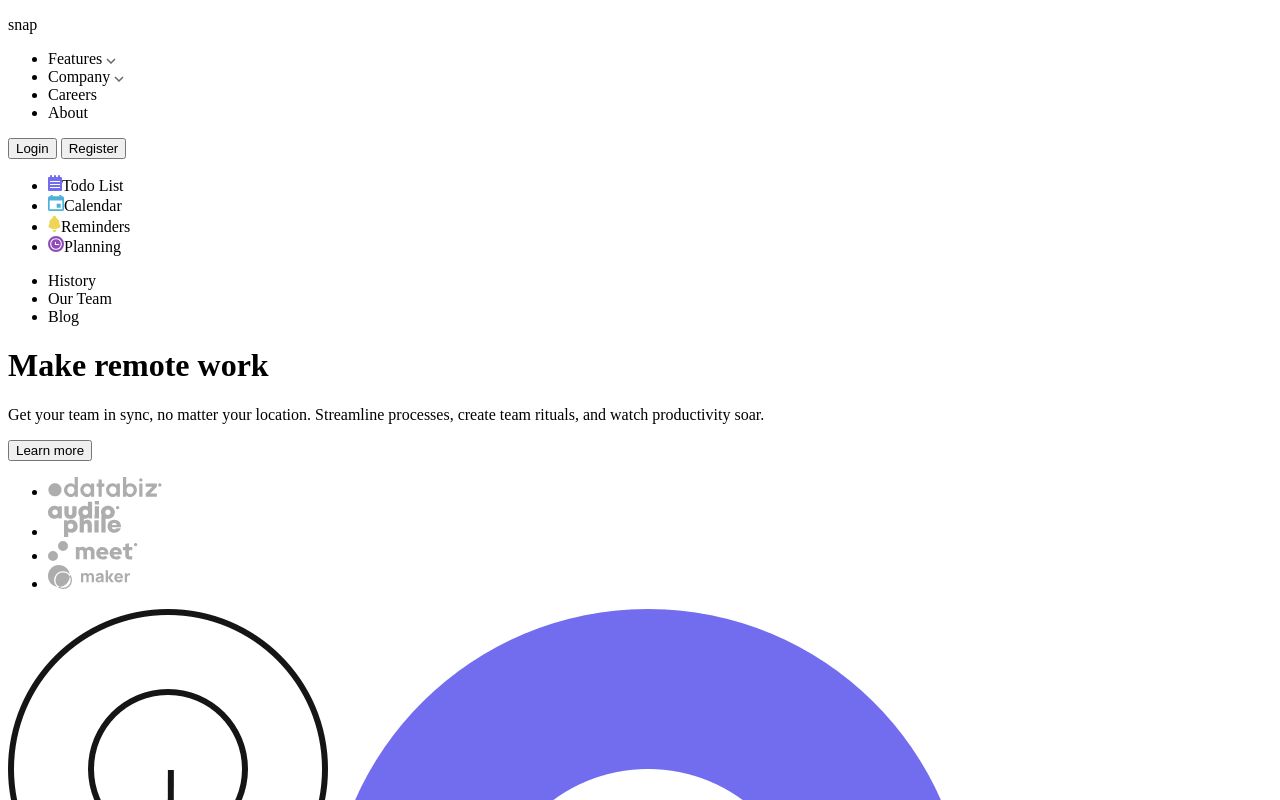
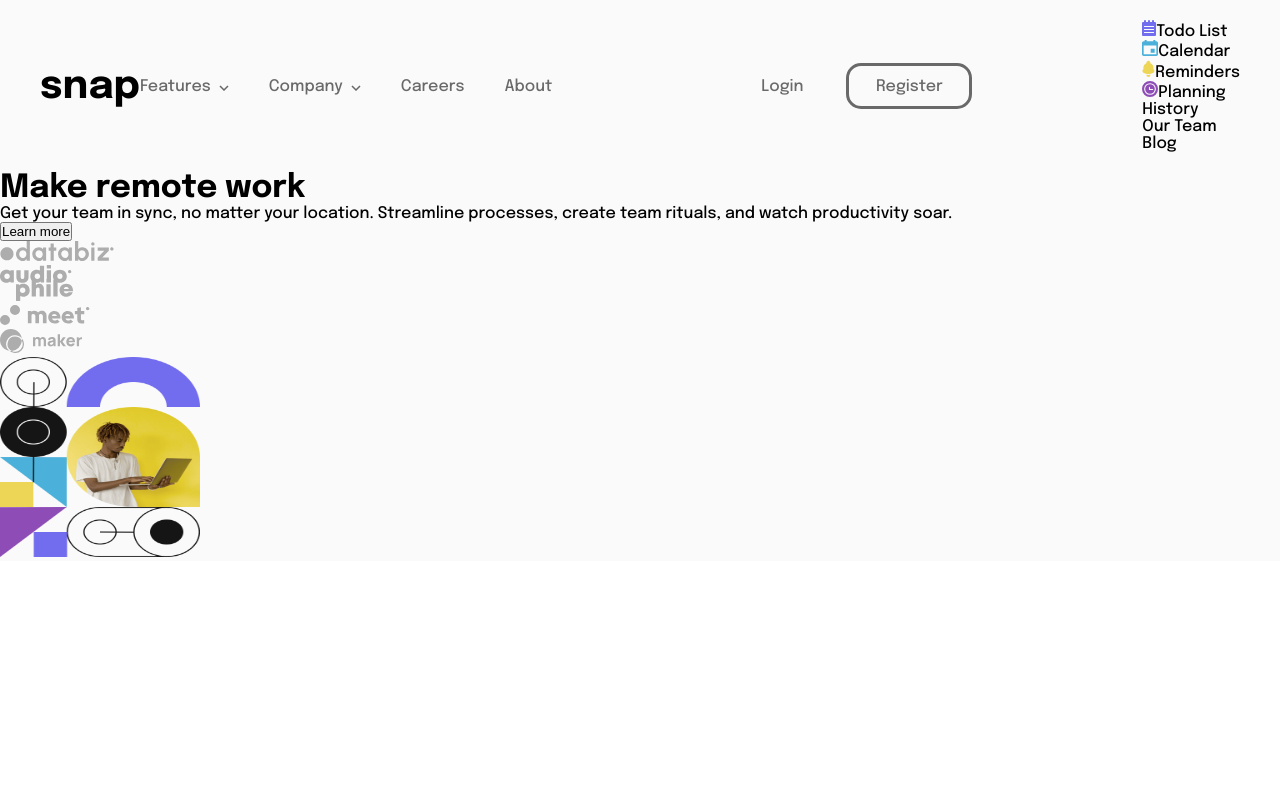
Before and after one commit to jovan-stojkovic/intro-section-with-dropdown-navigation-main, a plain HTML site: page index.html in a window 1280 px wide. Shown: the top 800 px of the page. Drawn offline with Linux system fonts and the light colour scheme.

Commit message:
CSS navbar start

```diff
--- a/index.html
+++ b/index.html
@@ -17,6 +17,7 @@
   <body>
     <div class="main-container">
       <nav>
+        <div class="nav-left">
           <p id="logo">snap</p>
           <ul class="nav-ul">
             <li class="nav-li" id="features">
@@ -25,9 +26,10 @@
             <li class="nav-li" id="company">
               Company <img src="images/icon-arrow-down.svg" alt="arrow-down" />
             </li>
-          <li class="nav-li" id="careers">Careers</li>
-          <li class="nav-li" id="about">About</li>
+            <li class="nav-li">Careers</li>
+            <li class="nav-li">About</li>
           </ul>
+        </div>
         <div class="nav-butons">
           <button id="login-button" class="nav-button">Login</button>
           <button id="register-button" class="nav-button">Register</button>
@@ -66,20 +68,26 @@
             Get your team in sync, no matter your location. Streamline
             processes, create team rituals, and watch productivity soar.
           </p>
-          <button class="main-button">
-            Learn more
-          </button>
+          <button class="main-button">Learn more</button>
           <div class="sponsors-container">
             <ul class="sponsors-ul">
-              <li class="sponsor-li"><img src="images/client-databiz.svg" alt="databiz"></li>
-              <li class="sponsor-li"><img src="images/client-audiophile.svg" alt="audiophile"></li>
-              <li class="sponsor-li"><img src="images/client-meet.svg" alt="meet"></li>
-              <li class="sponsor-li"><img src="images/client-maker.svg" alt="maker"></li>
+              <li class="sponsor-li">
+                <img src="images/client-databiz.svg" alt="databiz" />
+              </li>
+              <li class="sponsor-li">
+                <img src="images/client-audiophile.svg" alt="audiophile" />
+              </li>
+              <li class="sponsor-li">
+                <img src="images/client-meet.svg" alt="meet" />
+              </li>
+              <li class="sponsor-li">
+                <img src="images/client-maker.svg" alt="maker" />
+              </li>
             </ul>
           </div>
         </div>
         <div class="img-container">
-          <img src="images/image-hero-desktop.png" alt="">
+          <img id="hero-img" src="images/image-hero-desktop.png" alt="hero" />
         </div>
       </div>
     </div>
--- a/style.css
+++ b/style.css
@@ -0,0 +1,83 @@
+@import url("https://fonts.googleapis.com/css2?family=Epilogue:wght@500;700&display=swap");
+
+:root {
+  --Almost-White: hsl(0, 0%, 98%);
+  --Medium-Gray: hsl(0, 0%, 41%);
+  --Almost-Black: hsl(0, 0%, 8%);
+}
+
+* {
+  box-sizing: border-box;
+  margin: 0;
+  padding: 0;
+}
+
+.main-container {
+  background-color: var(--Almost-White);
+  font-family: "Epilogue", sans-serif;
+}
+
+#hero-img {
+    height: 200px;
+    width: 200px;
+}
+
+nav {
+    display: flex;
+    justify-content: space-between;
+    align-items: center;
+    padding: 20px 40px;
+}
+
+.nav-left {
+    display: flex;
+    align-items: center;
+}
+
+#logo {
+    font-size: 40px;
+    font-weight: 700;
+    cursor: pointer;
+}
+
+ul {
+    list-style-type: none;
+  }
+
+.nav-ul {
+    display: flex;
+    color: var(--Medium-Gray);
+    gap: 40px;
+}
+
+.nav-li:hover {
+    color: black;
+    cursor: pointer;
+}
+
+.nav-ul img {
+    margin-left: 4px;
+}
+
+.nav-button {
+    all: unset;
+    font-family: "Epilogue", sans-serif;
+    color: var(--Medium-Gray);
+    height: 40px;
+    width: 120px;
+    text-align: center;
+}
+
+.nav-button:hover {
+    color: black;
+    cursor: pointer;
+}
+
+#register-button {
+    border: 3px solid var(--Medium-Gray);
+    border-radius: 15px;
+}
+
+#register-button:hover {
+    border: 3px solid var(--Almost-Black);
+}
```
Lines whose indentation alone changed are shown as unchanged.
